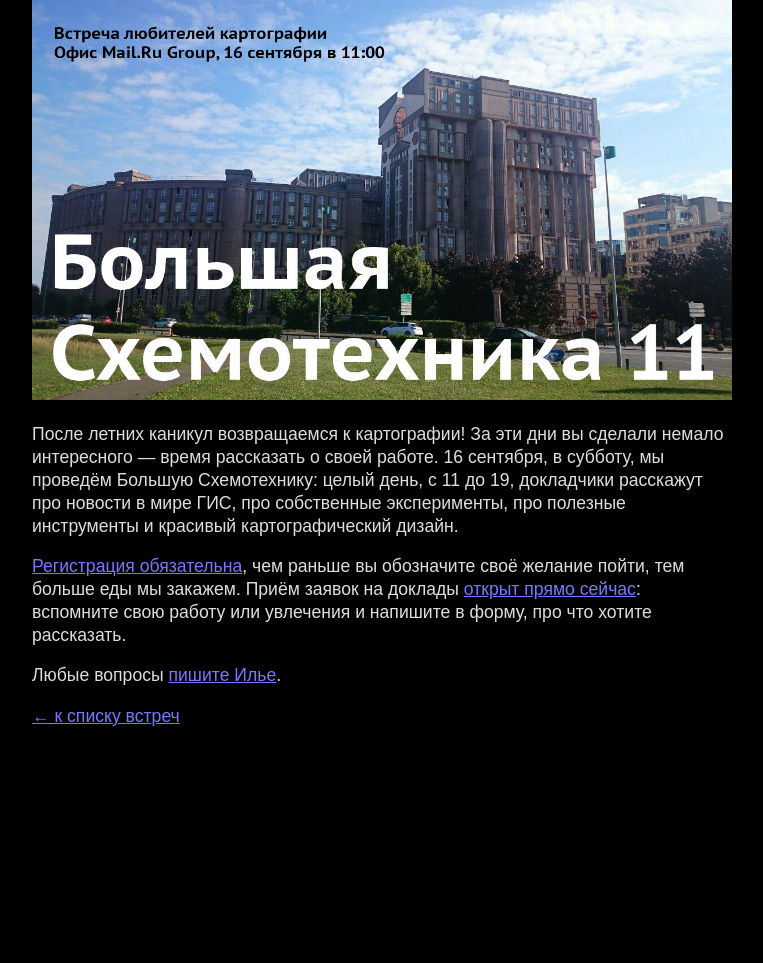
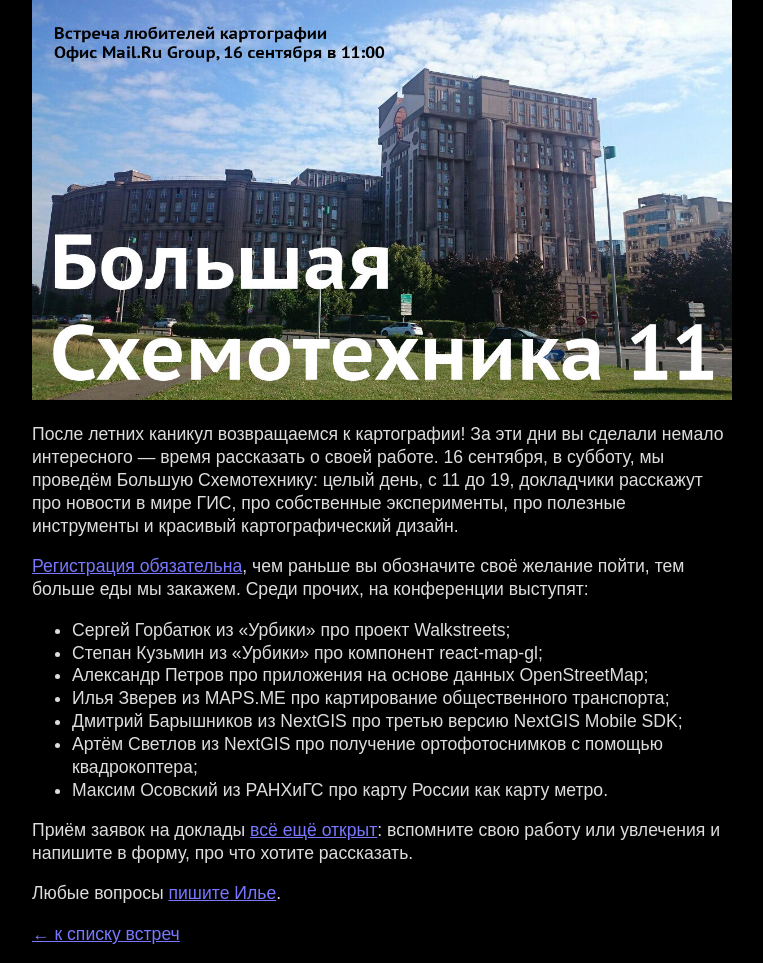
Before and after one commit to Zverik/schemotechnika, a Jekyll site: the page built from _posts/2017-07-23-schemo11.md, in a window 1280 px wide. Shown: the whole page, without its empty margins (258-1021 px from the left). Built offline with Jekyll 4.4.1, drawn with Linux system fonts in a browser that asks for light colours; before the commit the page ends 900 px from its top, so only the background shows below that.

Commit message:
Six speakers

```diff
--- a/_posts/2017-07-23-schemo11.md
+++ b/_posts/2017-07-23-schemo11.md
@@ -10,8 +10,18 @@ image: schemo11-big.jpg
 и красивый картографический дизайн.
 
 [Регистрация обязательна](https://corp.mail.ru/ru/press/events/368/), чем раньше вы обозначите своё желание
-пойти, тем больше еды мы закажем. Приём заявок на доклады
-[открыт прямо сейчас](https://docs.google.com/forms/d/e/1FAIpQLSfULus84muEi3gsd4gi9vBl7lNK1KRziyw5KCXyrd3jFYR19A/viewform?usp=sf_link):
+пойти, тем больше еды мы закажем.  Среди прочих, на конференции выступят:
+
+* Сергей Горбатюк из «Урбики» про проект Walkstreets;
+* Степан Кузьмин из «Урбики» про компонент react-map-gl;
+* Александр Петров про приложения на основе данных OpenStreetMap;
+* Илья Зверев из MAPS.ME про картирование общественного транспорта;
+* Дмитрий Барышников из NextGIS про третью версию NextGIS Mobile SDK;
+* Артём Светлов из NextGIS про получение ортофотоснимков с помощью квадрокоптера;
+* Максим Осовский из РАНХиГС про карту России как карту метро.
+
+Приём заявок на доклады
+[всё ещё открыт](https://docs.google.com/forms/d/e/1FAIpQLSfULus84muEi3gsd4gi9vBl7lNK1KRziyw5KCXyrd3jFYR19A/viewform?usp=sf_link):
 вспомните свою работу или увлечения и напишите в форму, про что хотите рассказать.
 
 Любые вопросы [пишите Илье](mailto:ilya@zverev.info).
```
